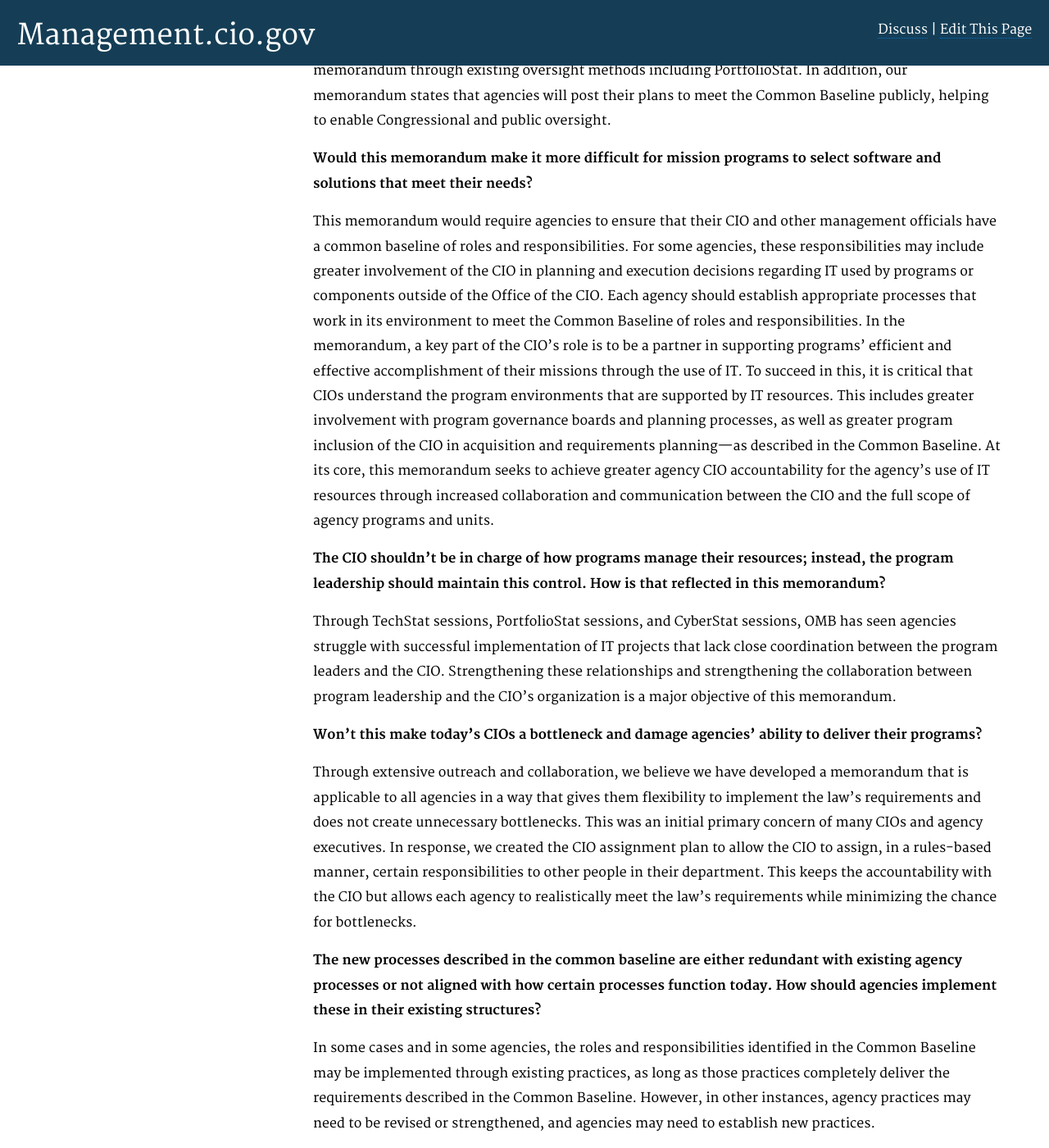
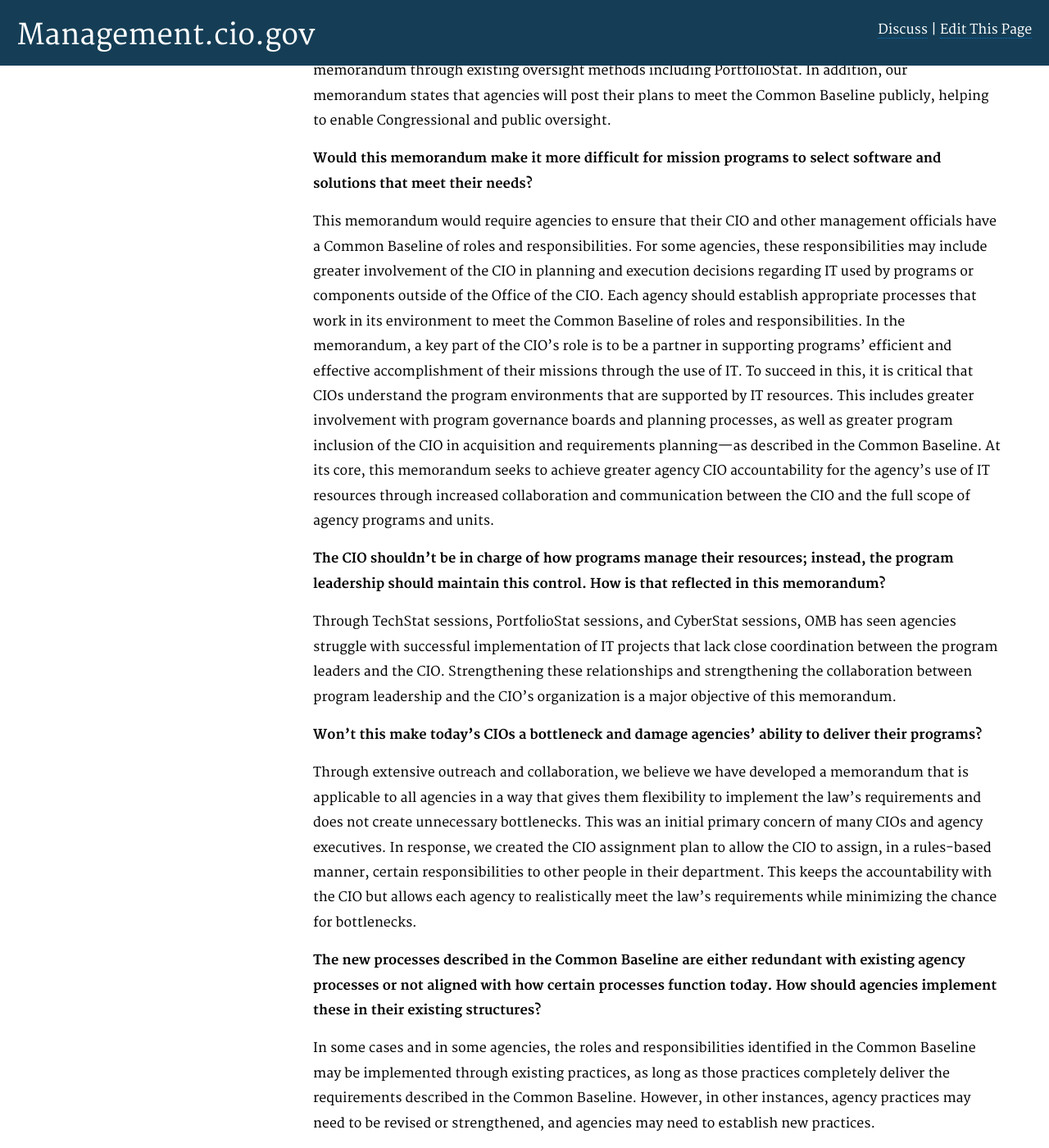
Before and after one commit to WhiteHouse/CIOmanagement, a Jekyll site: the page built from pages/faq.md, in a window 1280 px wide and 1400 px high, scrolled down 541 px. Shown: the whole window at 82% size. Built offline with Jekyll 4.4.1, drawn with Linux system fonts in a browser that asks for light colours; some of the changed text lies outside the part shown.

Commit message:
Update faq.md
copy editing

```diff
--- a/pages/faq.md
+++ b/pages/faq.md
@@ -23,7 +23,7 @@ OMB will work with agencies to ensure that they are meeting the Common Baseline
 
 **Would this memorandum make it more difficult for mission programs to select software and solutions that meet their needs?**
 
-This memorandum would require agencies to ensure that their CIO and other management officials have a common baseline of roles and responsibilities. For some agencies, these responsibilities may include greater involvement of the CIO in planning and execution decisions regarding IT used by programs or components outside of the Office of the CIO. Each agency should establish appropriate processes that work in its environment to meet the Common Baseline of roles and responsibilities. In the memorandum, a key part of the CIO's role is to be a partner in supporting programs' efficient and effective accomplishment of their missions through the use of IT. To succeed in this, it is critical that CIOs understand the program environments that are supported by IT resources. This includes greater involvement with program governance boards and planning processes, as well as greater program inclusion of the CIO in acquisition and requirements planning—as described in the Common Baseline. At its core, this memorandum seeks to achieve greater agency CIO accountability for the agency's use of IT resources through increased collaboration and communication between the CIO and the full scope of agency programs and units.
+This memorandum would require agencies to ensure that their CIO and other management officials have a Common Baseline of roles and responsibilities. For some agencies, these responsibilities may include greater involvement of the CIO in planning and execution decisions regarding IT used by programs or components outside of the Office of the CIO. Each agency should establish appropriate processes that work in its environment to meet the Common Baseline of roles and responsibilities. In the memorandum, a key part of the CIO's role is to be a partner in supporting programs' efficient and effective accomplishment of their missions through the use of IT. To succeed in this, it is critical that CIOs understand the program environments that are supported by IT resources. This includes greater involvement with program governance boards and planning processes, as well as greater program inclusion of the CIO in acquisition and requirements planning—as described in the Common Baseline. At its core, this memorandum seeks to achieve greater agency CIO accountability for the agency's use of IT resources through increased collaboration and communication between the CIO and the full scope of agency programs and units.
 
 **The CIO shouldn't be in charge of how programs manage their resources; instead, the program leadership should maintain this control. How is that reflected in this memorandum?**
 
@@ -33,7 +33,7 @@ Through TechStat sessions, PortfolioStat sessions, and CyberStat sessions, OMB h
 
 Through extensive outreach and collaboration, we believe we have developed a memorandum that is applicable to all agencies in a way that gives them flexibility to implement the law's requirements and does not create unnecessary bottlenecks. This was an initial primary concern of many CIOs and agency executives. In response, we created the CIO assignment plan to allow the CIO to assign, in a rules-based manner, certain responsibilities to other people in their department. This keeps the accountability with the CIO but allows each agency to realistically meet the law's requirements while minimizing the chance for bottlenecks.
 
-**The new processes described in the common baseline are either redundant with existing agency processes or not aligned with how certain processes function today. How should agencies implement these in their existing structures?**
+**The new processes described in the Common Baseline are either redundant with existing agency processes or not aligned with how certain processes function today. How should agencies implement these in their existing structures?**
 
 In some cases and in some agencies, the roles and responsibilities identified in the Common Baseline may be implemented through existing practices, as long as those practices completely deliver the requirements described in the Common Baseline. However, in other instances, agency practices may need to be revised or strengthened, and agencies may need to establish new practices.
 
```
Also changed, not shown: other parts of pages/faq.md (+3 -3 lines).
